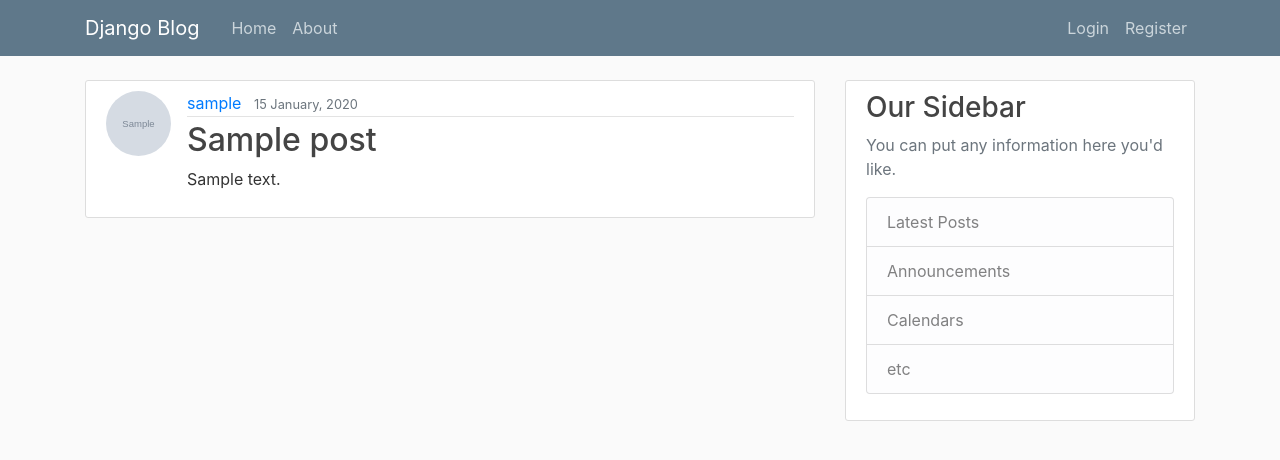
After one commit to ilearnToday/django_series, a Django app: page /post/1/ in a window 1280 px wide. The commit adds this page. Shown: the top 460 px of the page. Run offline with Django 3.2, Linux system fonts and the light colour scheme; tables that the repository leaves empty hold one stand-in row (values such as "Sample post"); grey boxes marked "Sample" are stand-in pictures; some libraries are stand-ins or nearby versions.

Commit message:
Done 10 lesson Add Detail, Create, Update, Delete post views Add Detail, Create/Update, Delete html files Add Detail, Create, Update, Delete urls Add get_absplute_url function to Post model Add hrefs to detail view on main_page Add create post link to navbar

```diff
--- a/main_page/models.py
+++ b/main_page/models.py
@@ -1,6 +1,7 @@
 from django.db import models
 from django.utils import timezone
 from django.contrib.auth.models import User
+from django.urls import reverse
 
 
 class Post(models.Model):
@@ -12,3 +13,6 @@ class Post(models.Model):
 
     def __str__(self):
         return self.title
+
+    def get_absolute_url(self):
+        return reverse('post-detail', kwargs={'pk': self.pk})
--- a/main_page/templates/main_page/base.html
+++ b/main_page/templates/main_page/base.html
@@ -31,6 +31,7 @@
             <!-- Navbar Right Side -->
             <div class="navbar-nav">
                 {% if user.is_authenticated %}
+                <a class="nav-item nav-link" href="{% url 'post-create'%}" >Create post</a>
                     <a class="nav-item nav-link" href="{% url 'profile'%}">Profile</a>
                     <a class="nav-item nav-link" href="{% url 'logout'%}">Logout</a>
                 {% else %}
--- a/main_page/templates/main_page/main.html
+++ b/main_page/templates/main_page/main.html
@@ -9,7 +9,7 @@
       <a class="mr-2" href="#">{{ post.author }}</a>
       <small class="text-muted">{{ post.date_posted | date:"d F, Y" }}</small>
     </div>
-    <h2><a class="article-title" href="#">{{ post.title }}</a></h2>
+    <h2><a class="article-title" href="{%url 'post-detail' post.id %}">{{ post.title }}</a></h2>
     <p class="article-content">{{ post.content }}</p>
   </div>
 </article>
--- /dev/null
+++ b/main_page/templates/main_page/post_detail.html
@@ -0,0 +1,21 @@
+{% extends 'main_page/base.html' %}
+
+{% block content %}
+<article class="media content-section">
+  <img class="rounded-circle article-img" src="{{ object.author.profile.profile_image.url}}">
+  <div class="media-body">
+    <div class="article-metadata">
+      <a class="mr-2" href="#">{{ object.author }}</a>
+      <small class="text-muted">{{ object.date_posted | date:"d F, Y" }}</small>
+      {% if object.author == user %}
+      <div>
+        <a class="btn btn-secondary btn-sm mt-1 mb-1" href="{% url 'post-update' object.id%}">Update</a>
+        <a class="btn btn-danger btn-sm mt-1 mb-1" href="{% url 'post-delete' object.id%}">Delete</a>
+      </div>
+        {% endif %}
+    </div>
+    <h2 class="article-title" href="#">{{ object.title }}</h2>
+    <p class="article-content">{{ object.content }}</p>
+  </div>
+</article>
+{% endblock content %}
--- a/main_page/urls.py
+++ b/main_page/urls.py
@@ -1,7 +1,19 @@
 from django.urls import path
+from . views import (
+    PostListView,
+    PostDetailView,
+    PostCreateView,
+    PostUpdateView,
+    PostDeleteView
+)
 from . import views
 urlpatterns = [
-    path('', views.home, name='blog-home'),
-    path('about/', views.about, name='about-page')
+    path('', PostListView.as_view(), name='blog-home'),
+    path('about/', views.about, name='about-page'),
+    path('post/<int:pk>/', PostDetailView.as_view(), name='post-detail'),
+    path('post/new/', PostCreateView.as_view(), name='post-create'),
+    path('post/<int:pk>/update/', PostUpdateView.as_view(), name='post-update'),
+    path('post/<int:pk>/delete', PostDeleteView.as_view(), name='post-delete'),
+
 
 ]
--- a/main_page/views.py
+++ b/main_page/views.py
@@ -1,17 +1,61 @@
 from django.shortcuts import render
-from django.http import HttpResponse
+from django.views.generic import (
+    ListView,
+    DetailView,
+    CreateView,
+    UpdateView,
+    DeleteView
+)
+from django.contrib.auth.mixins import LoginRequiredMixin, UserPassesTestMixin
+
 from .models import Post
 
 
-def home(request):
-    context = {
-        'posts': Post.objects.all(),
-    }
-    # print(request.method)
-    return render(request, 'main_page/main.html', context)
+class PostListView(ListView):
+    model = Post
+    template_name = 'main_page/main.html'
+    context_object_name = 'posts'
+    ordering = ['-date_posted']
+
+
+class PostDetailView(DetailView):
+    model = Post
+
+
+class PostCreateView(LoginRequiredMixin, CreateView):
+    model = Post
+    fields = ['title', 'content']
+
+    def form_valid(self, form):
+        form.instance.author = self.request.user
+        return super().form_valid(form)
+
+
+class PostUpdateView(LoginRequiredMixin,UserPassesTestMixin, UpdateView):
+    model = Post
+    fields = ['title', 'content']
+
+    def form_valid(self, form):
+        form.instance.author = self.request.user
+        return super().form_valid(form)
+
+    def test_func(self):
+        post = self.get_object()
+        if self.request.user == post.author:
+            return True
+        return False
+
+
+class PostDeleteView(LoginRequiredMixin, UserPassesTestMixin, DeleteView):
+    model = Post
+    success_url = '/'
+
+    def test_func(self):
+        post = self.get_object()
+        if self.request.user == post.author:
+            return True
+        return False
 
 
 def about(request):
     return render(request, 'main_page/about.html', {'title': 'About page'})
-
-# Create your views here.
```
Also changed, not shown: main_page/templates/main_page/post_confirm_delete.html (added, +16 -0 lines), main_page/templates/main_page/post_form.html (added, +16 -0 lines).
